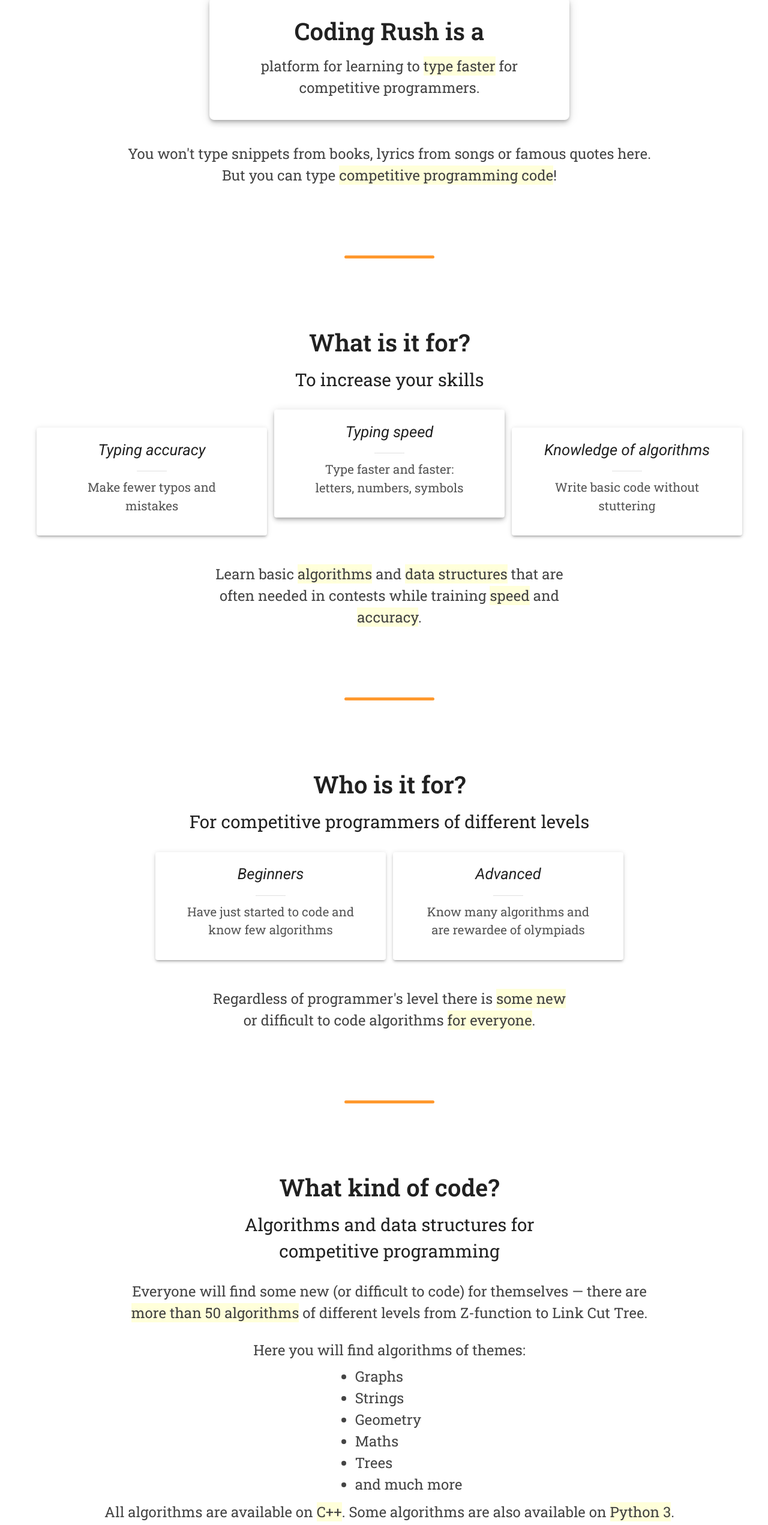
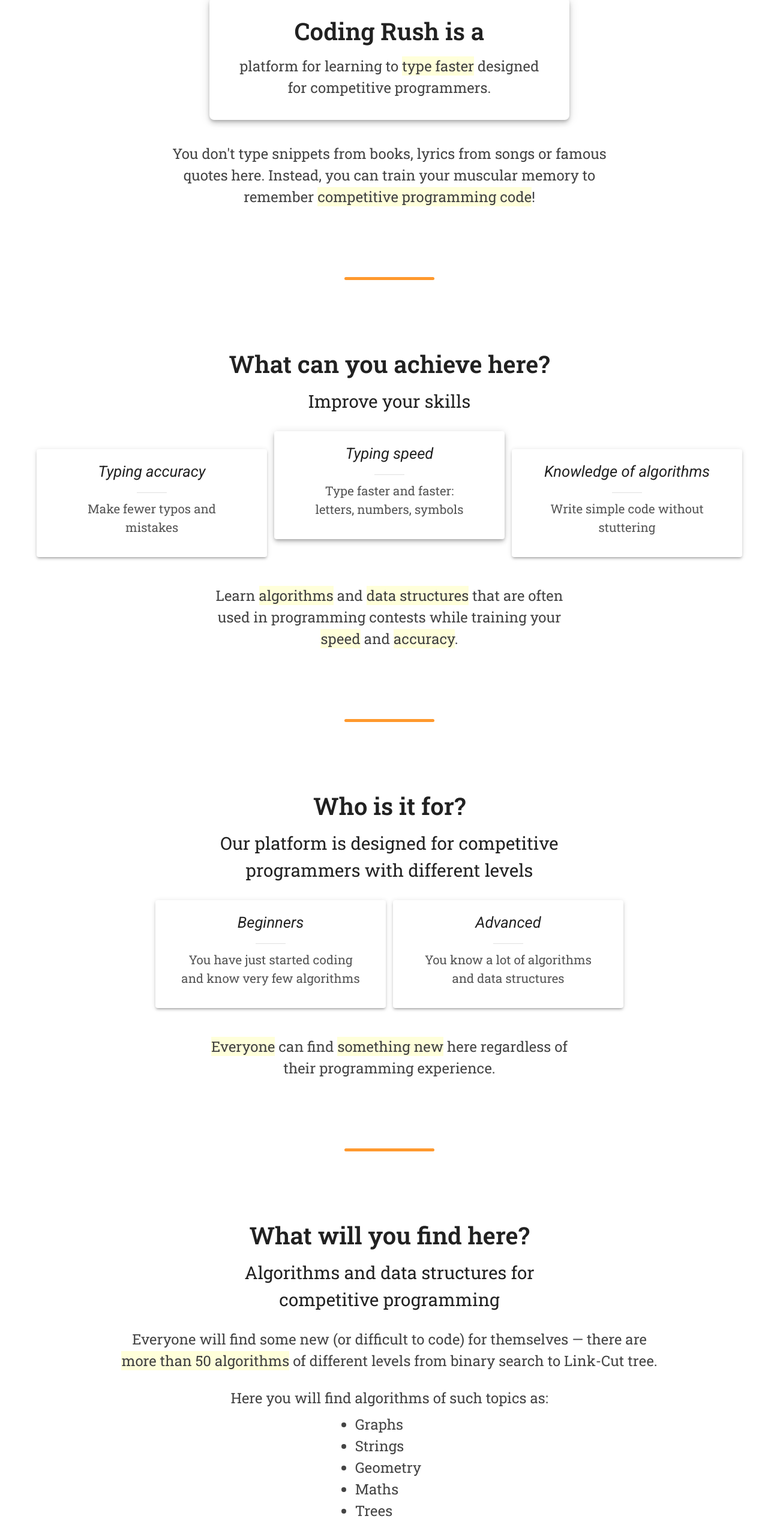
Before and after one commit to NightReal/coding-rush, a Vue app in the folder frontend/: page / in a window 1280 px wide. Shown: the part 1002-3545 px from the top of the page at 60% size. Built offline with nearby package versions, Linux system fonts and the light colour scheme.

Commit message:
Fixed grammar and lexic stuff in Main.vue

```diff
--- a/frontend/src/components/Main.vue
+++ b/frontend/src/components/Main.vue
@@ -28,19 +28,19 @@
       <v-card class="card mb-3" rounded="lg" width="600px" elevation="6">
         <v-container class="px-10 pt-4 pb-5">
           <p class="card-title">Coding Rush is a</p>
-          <p class="card-content">platform for learning to <span>type faster</span> for
+          <p class="card-content">platform for learning to <span>type faster</span> designed for
                                   competitive programmers.</p>
         </v-container>
       </v-card>
-      <p class="card-content pt-4">
-        You won't type snippets from books, lyrics from songs or
-        famous quotes here.<br>But you can type
+      <p key="" class="card-content pt-4"  style="width: 800px">
+        You don't type snippets from books, lyrics from songs or
+        famous quotes here. Instead, you can train your muscular memory to remember
         <span>competitive programming code</span>!
       </p>
       <PrettyDivider/>
       <v-container class="card pa-0 ma-0">
-        <p class="card-title">What is it for?</p>
-        <p class="card-subtitle">To increase your skills</p>
+        <p class="card-title">What can you achieve here?</p>
+        <p class="card-subtitle">Improve your skills</p>
         <v-container id="skills-list" class="pa-0 ma-0 mb-9 mt-3">
           <v-card class="list-card" elevation="3">
             <p class="list-item-title">Typing accuracy</p>
@@ -55,46 +55,52 @@
           <v-card class="list-card" elevation="3">
             <p class="list-item-title">Knowledge of algorithms</p>
             <v-divider></v-divider>
-            <p class="list-item-content">Write basic code without stuttering</p>
+            <p class="list-item-content">Write simple code without stuttering</p>
           </v-card>
         </v-container>
         <p class="card-content" style="width: 600px">
-          Learn basic <span>algorithms</span> and <span>data structures</span> that are often
-          needed in contests while training <span>speed</span> and <span>accuracy</span>.
+          Learn <span>algorithms</span> and <span>data structures</span> that are often
+          used in programming contests while training your <span>speed</span>
+          and <span>accuracy</span>.
         </p>
       </v-container>
       <PrettyDivider/>
       <v-container class="card pa-0 ma-0">
         <p class="card-title">Who is it for?</p>
-        <p class="card-subtitle">For competitive programmers of different levels</p>
+        <p class="card-subtitle" style="width: 600px">
+          Our platform is designed for competitive programmers
+          with different levels</p>
         <v-container id="for-list" class="pa-0 mb-9 mt-3">
           <v-card class="list-card" elevation="3">
             <p class="list-item-title">Beginners</p>
             <v-divider></v-divider>
-            <p class="list-item-content">Have just started to code and know few algorithms</p>
+            <p class="list-item-content">You have just started coding
+            and know very few algorithms</p>
           </v-card>
           <v-card class="list-card" elevation="3">
             <p class="list-item-title">Advanced</p>
             <v-divider></v-divider>
-            <p class="list-item-content">Know many algorithms and are rewardee of olympiads</p>
+            <p class="list-item-content">You know a lot of algorithms and data structures</p>
           </v-card>
         </v-container>
-        <p class="card-content" style="width: 600px">Regardless of programmer's level there is
-          <span>some new</span> or difficult to code algorithms <span>for everyone</span>.
+        <p class="card-content" style="width: 600px">
+          <span>Everyone</span> can find <span>something new</span>
+          here regardless of their programming experience.
         </p>
       </v-container>
       <PrettyDivider/>
       <v-container class="pa-0 ma-0 card">
-        <p class="card-title">What kind of code?</p>
+        <p class="card-title">What will you find here?</p>
         <p class="card-subtitle" style="width: 600px">
           Algorithms and data structures for competitive programming
         </p>
         <p class="card-content" style="width: 900px">
           Everyone will find some new (or difficult to code) for themselves — there are
-          <span>more than 50 algorithms</span> of different levels from Z-function to Link Cut Tree.
+          <span>more than 50 algorithms</span> of different levels from
+          binary search to Link-Cut tree.
         </p>
         <p class="card-content mb-2" style="width: 900px">
-          Here you will find algorithms of themes:
+          Here you will find algorithms of such topics as:
         </p>
         <ul class="card-content mt-0 ml-10" style="text-align: left">
           <li>Graphs</li>
@@ -104,8 +110,8 @@
           <li>Trees</li>
           <li>and much more</li>
         </ul>
-        <p class="card-content mb-0">All algorithms are available on
-          <span>C++</span>. Some algorithms are also available on <span>Python 3</span>.
+        <p class="card-content mb-0">All algorithms are available in
+          <span>C++</span>. Some algorithms are also available in <span>Python 3</span>.
         </p>
       </v-container>
     </v-container>
```
